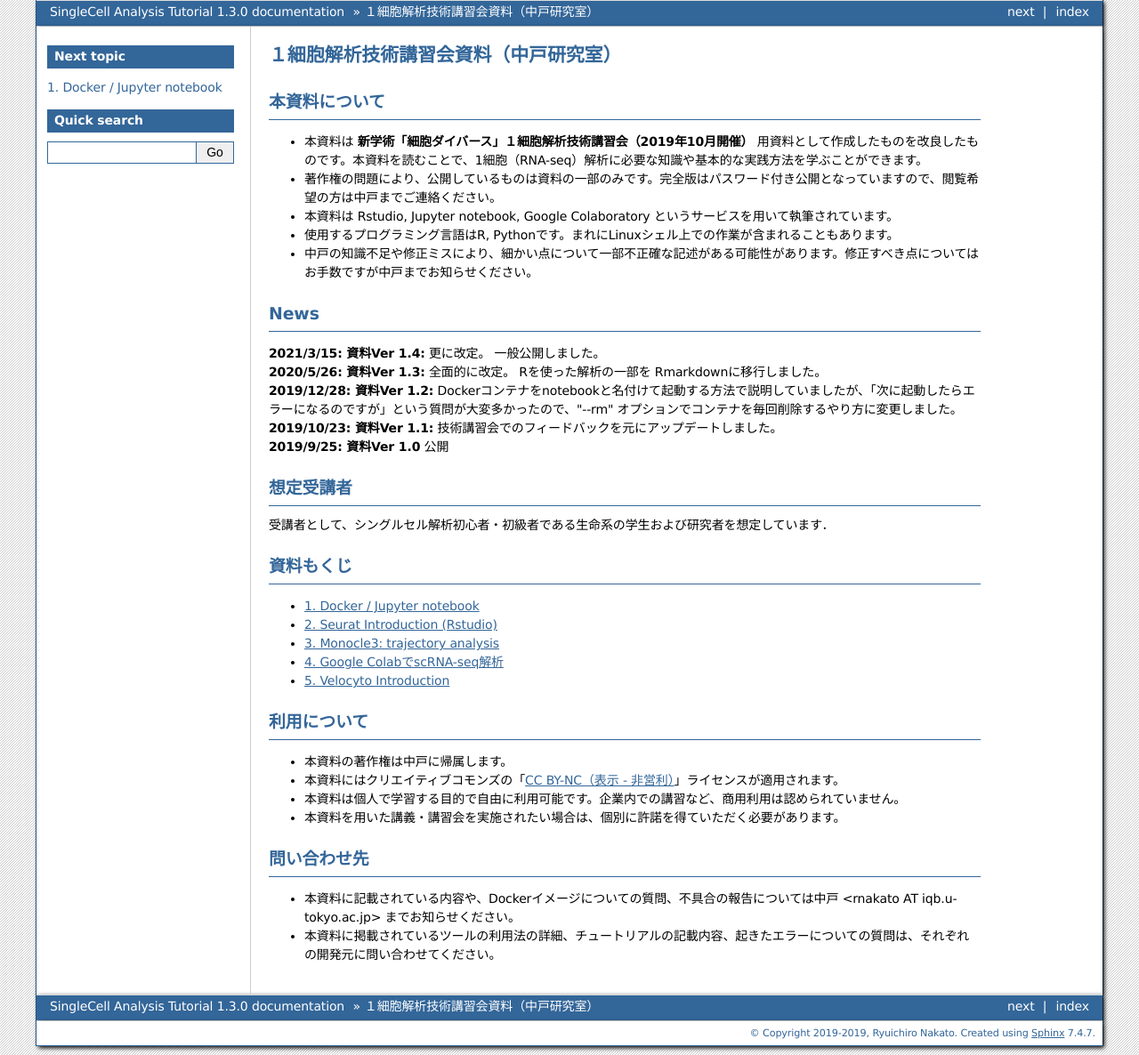
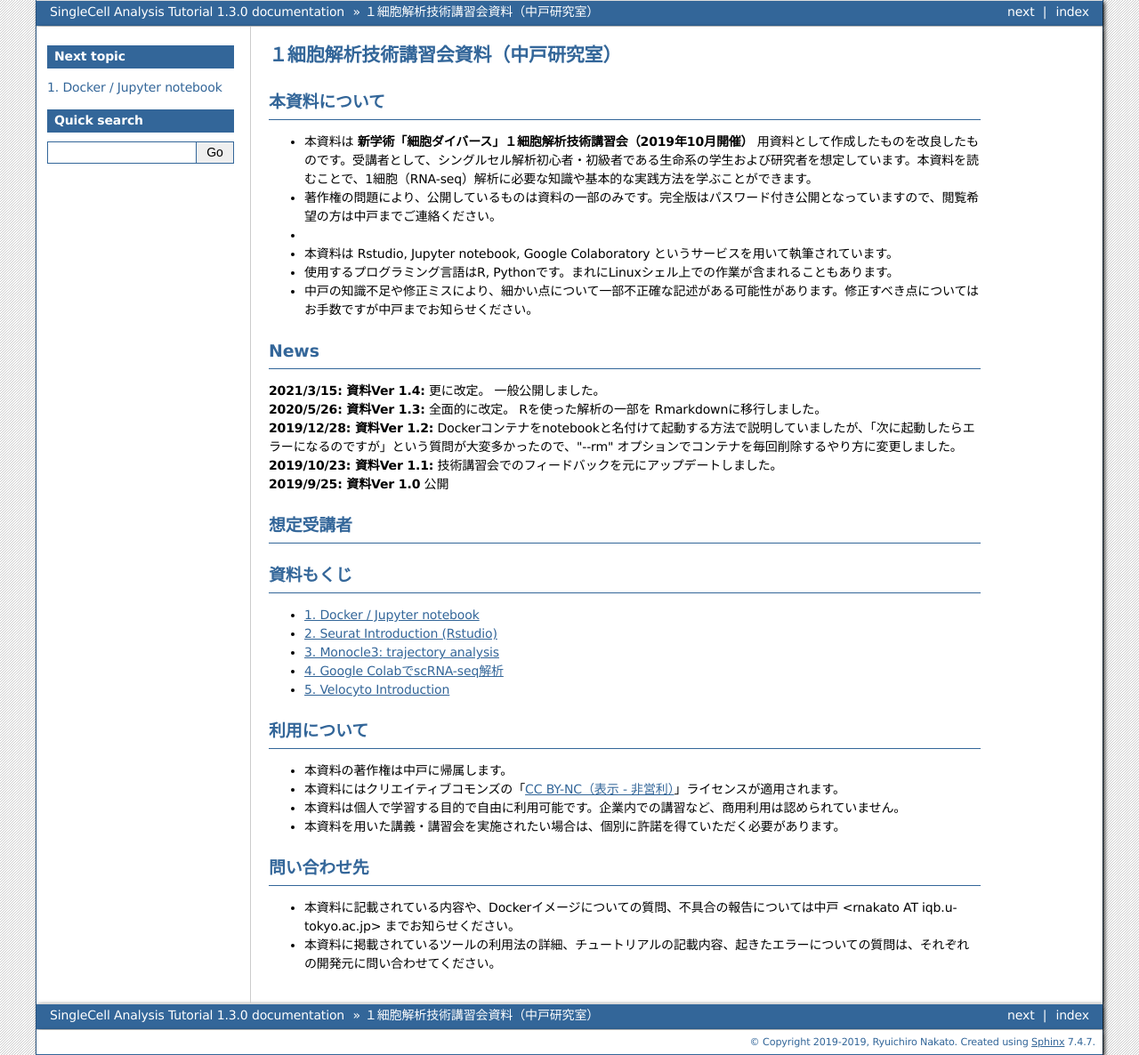
Before and after one commit to rnakato/SinglecellAnalysisTutorial, a Sphinx documentation site: the page built from docs/index.rst, in a window 1280 px wide. Shown: the whole page at 89% size. Built offline with Sphinx 7.4.7, drawn with Linux system fonts in a browser that asks for light colours; pages that are not in the unit, such as notebooks, are missing from menus; some of the changed lines change nothing that is shown.

Commit message:
modify Manual

```diff
--- a/docs/index.rst
+++ b/docs/index.rst
@@ -4,8 +4,9 @@
 本資料について
 ^^^^^^^^^^^^^^^^^^
 
-- 本資料は **新学術「細胞ダイバース」１細胞解析技術講習会（2019年10月開催）** 用資料として作成したものを改良したものです。本資料を読むことで、1細胞（RNA-seq）解析に必要な知識や基本的な実践方法を学ぶことができます。
+- 本資料は **新学術「細胞ダイバース」１細胞解析技術講習会（2019年10月開催）** 用資料として作成したものを改良したものです。受講者として、シングルセル解析初心者・初級者である生命系の学生および研究者を想定しています。本資料を読むことで、1細胞（RNA-seq）解析に必要な知識や基本的な実践方法を学ぶことができます。
 - 著作権の問題により、公開しているものは資料の一部のみです。完全版はパスワード付き公開となっていますので、閲覧希望の方は中戸までご連絡ください。
+-
 - 本資料は Rstudio, Jupyter notebook, Google Colaboratory というサービスを用いて執筆されています。
 - 使用するプログラミング言語はR, Pythonです。まれにLinuxシェル上での作業が含まれることもあります。
 - 中戸の知識不足や修正ミスにより、細かい点について一部不正確な記述がある可能性があります。修正すべき点についてはお手数ですが中戸までお知らせください。
@@ -18,11 +19,10 @@ News
 | **2019/10/23: 資料Ver 1.1:** 技術講習会でのフィードバックを元にアップデートしました。
 | **2019/9/25: 資料Ver 1.0** 公開
 
-
 想定受講者
 ^^^^^^^^^^
 
-受講者として、シングルセル解析初心者・初級者である生命系の学生および研究者を想定しています．
+
 
 資料もくじ
 ^^^^^^^^^^
```
